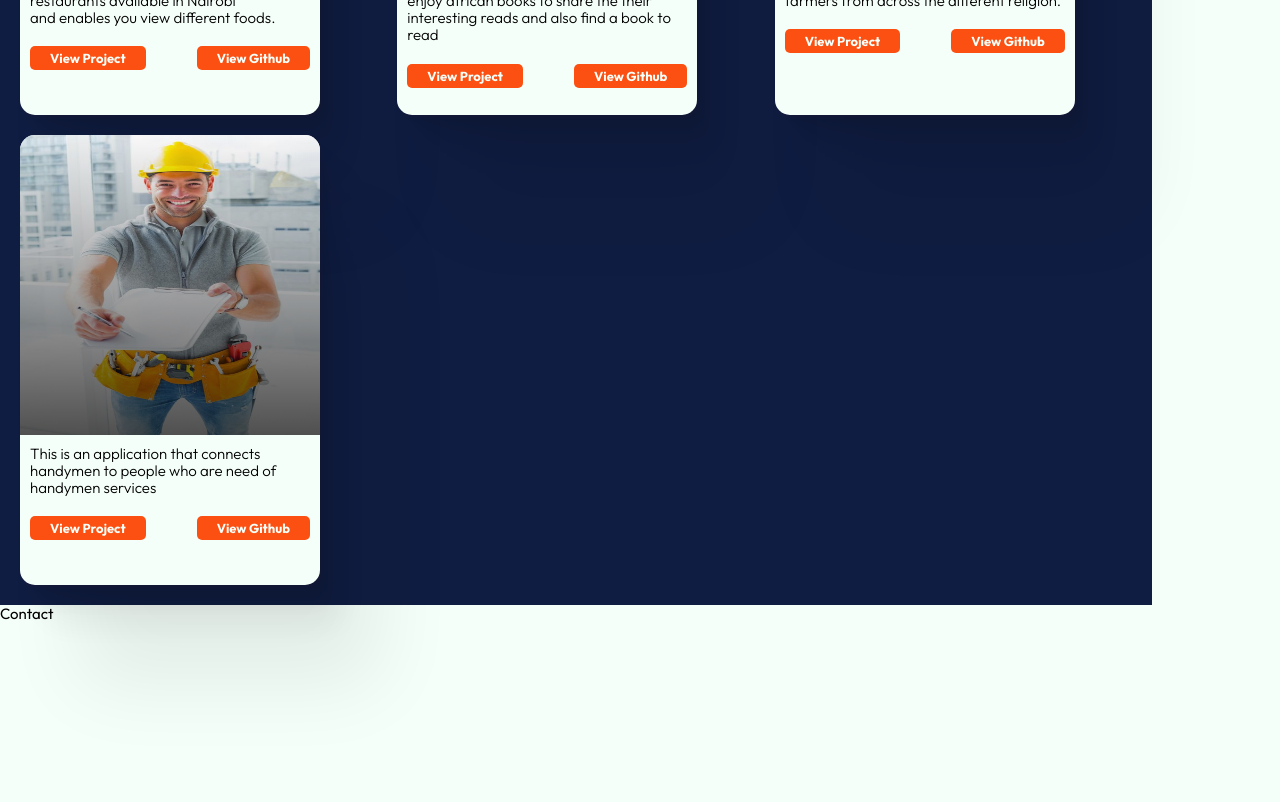
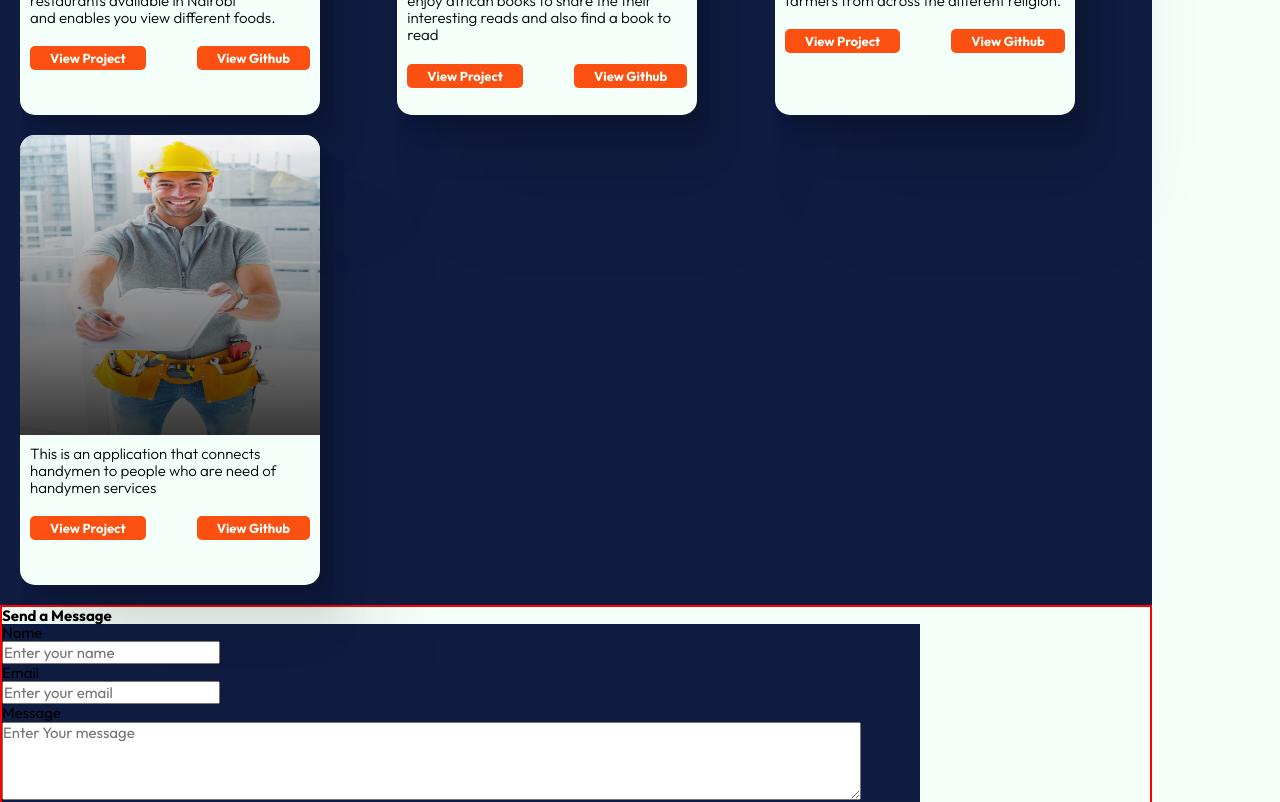
Before and after one commit to Murage-Ivy/my-portfolio, a React (Create React App) app: page / in a window 1280 px wide. Shown: the part 2020-2822 px from the top of the page. Built offline with nearby package versions, Linux system fonts and the light colour scheme.

Commit message:
Work on the contact section

```diff
--- a/src/components/contact/Contact.css
+++ b/src/components/contact/Contact.css
@@ -1,3 +1,9 @@
 #contacts {
   height: 100vh;
+  border: 2px solid red;
 }
+
+.form {
+  background-color: var(--primary-color);
+  width: 80%;
+}
--- a/src/components/contact/Contact.jsx
+++ b/src/components/contact/Contact.jsx
@@ -1,7 +1,24 @@
 import React from "react";
-import './Contact.css'
+import "./Contact.css";
 function Contact() {
-  return <div id="contacts">Contact</div>;
+  return (
+    <div id="contacts">
+      <h3>Send a Message</h3>
+      <form className="form">
+        <label>Name</label>
+        <br />
+        <input type="text" placeholder="Enter your name" />
+        <br />
+        <label>Email</label>
+        <br />
+        <input type="email" placeholder="Enter your email" />
+        <br />
+        <label>Message</label>
+        <br />
+        <textarea placeholder="Enter Your message" rows="4" cols="100" />
+      </form>
+    </div>
+  );
 }
 
 export default Contact;
--- a/src/components/projects/Project.css
+++ b/src/components/projects/Project.css
@@ -44,7 +44,9 @@
   background-color: var(--secondary-color);
 }
 
-
+.img{
+  position: relative;
+}
 .img > img {
   max-width: 100%;
   width: 300px;
@@ -62,10 +64,10 @@
   background: linear-gradient(
     to bottom,
     rgba(0, 0, 0, 0) 0%,
-    rgba(0, 0, 0, 0.68) 100%
+    rgba(0, 0, 0, 0.78) 100%
   );
   height: 300px;
-  top: 0;
+  top: 0%;
   left: 0;
   right: 0;
   bottom: 0;
```
